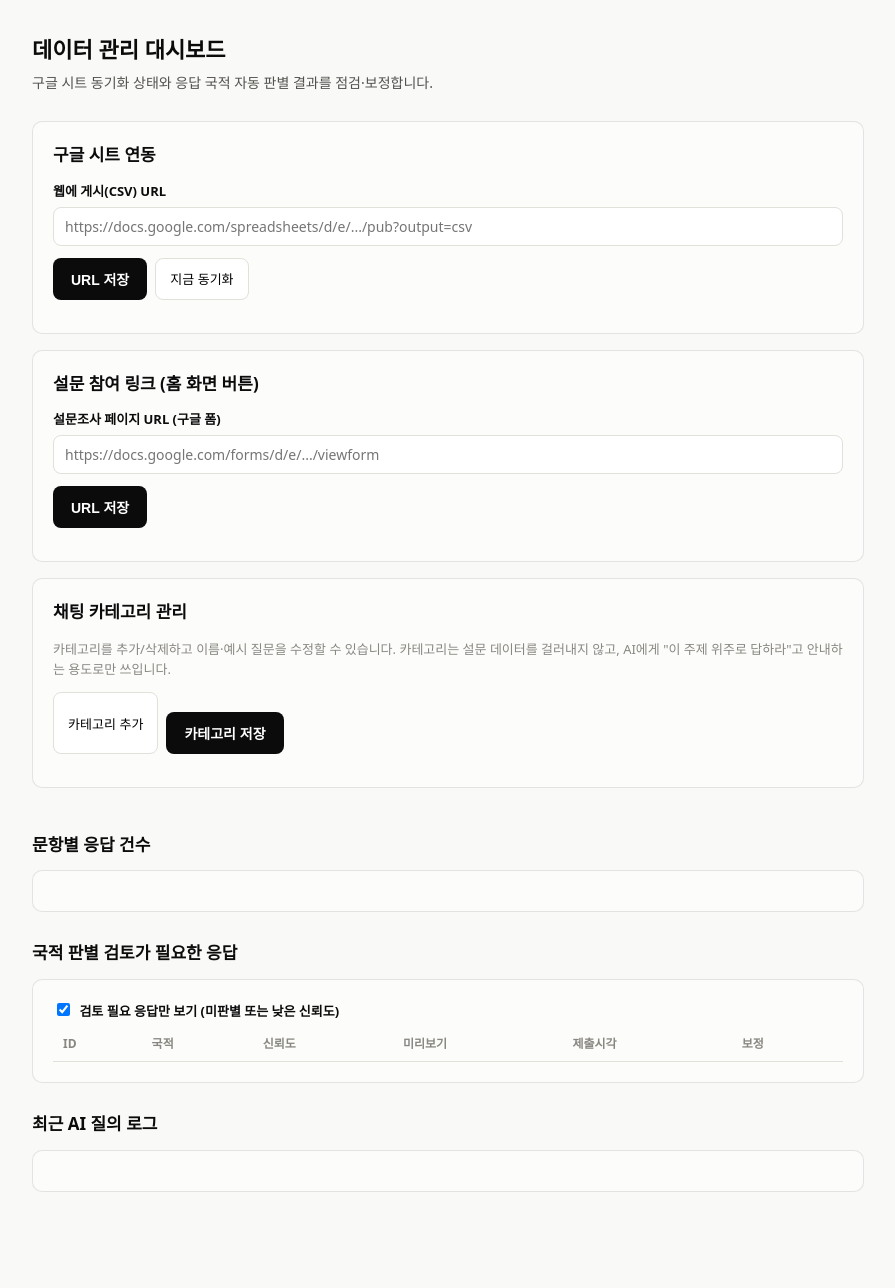
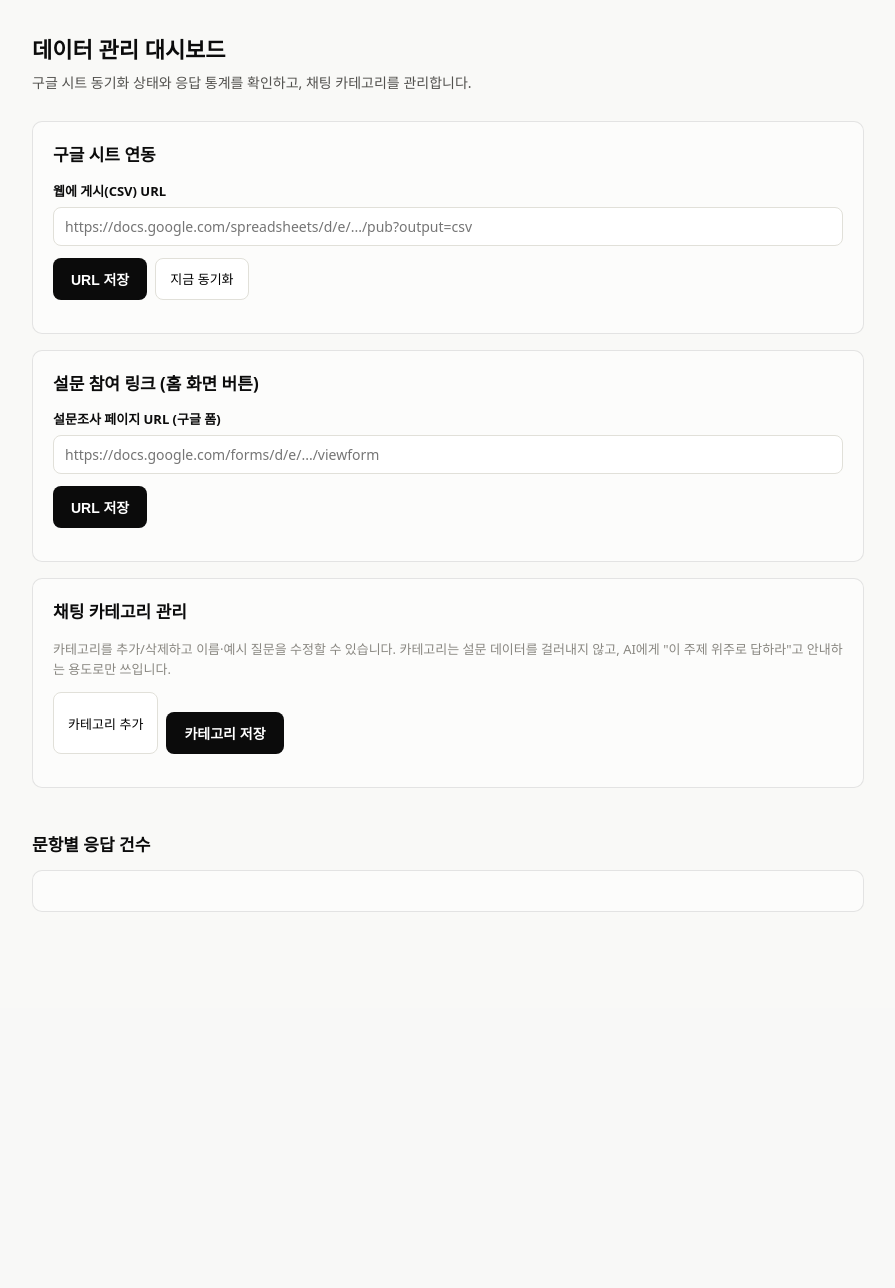
Before and after one commit to LSWCNE/KR_JP_Special, a FastAPI app: template app/templates/admin.html in a window 1280 px wide. Shown: the part 67-1355 px from the top of the page, without its empty margins (192-1087 px from the left). After the commit the page ends 979 px from the top, so only its background shows below. Run offline with FastAPI, Linux system fonts and the light colour scheme; the template is opened without the code that fills it, so the values that code supplies are empty; data comes from the database, SQL or seed files in the repository.

Commit message:
파일 수정

```diff
--- a/app/static/app.js
+++ b/app/static/app.js
@@ -11,12 +11,6 @@ async function api(path, options = {}) {
     throw new Error(detail);
   }
   return res.json();
-}
-
-function natBadge(nat) {
-  if (nat === "KR") return `<span class="badge kr">${t("badge.kr")}</span>`;
-  if (nat === "JP") return `<span class="badge jp">${t("badge.jp")}</span>`;
-  return `<span class="badge flag">${t("badge.unknown")}</span>`;
 }
 
 // 간단한 마크다운 -> HTML 변환 (AI 답변 등 신뢰할 수 없는 텍스트에 사용, XSS 방지를 위해 먼저 이스케이프 후 변환)
--- a/app/static/i18n.js
+++ b/app/static/i18n.js
@@ -26,7 +26,7 @@ const I18N = {
     "chat.example_prefix": "예시: ",
 
     "admin.title": "데이터 관리 대시보드",
-    "admin.subtitle": "구글 시트 동기화 상태와 응답 국적 자동 판별 결과를 점검·보정합니다.",
+    "admin.subtitle": "구글 시트 동기화 상태와 응답 통계를 확인하고, 채팅 카테고리를 관리합니다.",
     "admin.sheet_section_title": "구글 시트 연동",
     "admin.csv_label": "웹에 게시(CSV) URL",
     "admin.save_btn": "URL 저장",
@@ -48,34 +48,12 @@ const I18N = {
     "admin.syncing": "동기화 중...",
     "admin.sync_done": "동기화 완료: 현재 시트 기준 {new}건 반영 (중복 {duplicates}건 제외, CSV 총 {total}행). 이전 응답은 모두 교체되었습니다.",
     "admin.question_counts_title": "문항별 응답 건수",
-    "admin.review_title": "국적 판별 검토가 필요한 응답",
-    "admin.review_checkbox_label": "검토 필요 응답만 보기 (미판별 또는 낮은 신뢰도)",
-    "admin.th_id": "ID",
-    "admin.th_nationality": "국적",
-    "admin.th_confidence": "신뢰도",
-    "admin.th_preview": "미리보기",
-    "admin.th_submitted_at": "제출시각",
-    "admin.th_correction": "보정",
-    "admin.select_default": "국적 변경",
-    "admin.select_kr": "한국(KR)",
-    "admin.select_jp": "일본(JP)",
-    "admin.select_unknown": "미판별",
-    "admin.manual_tag": "(수동)",
-    "admin.exclude_btn": "제외",
-    "admin.unexclude_btn": "제외해제",
-    "admin.no_review_needed": "검토가 필요한 응답이 없습니다.",
-    "admin.ai_log_title": "최근 AI 질의 로그",
-    "admin.no_ai_log": "아직 AI 질의 기록이 없습니다.",
     "admin.stat_total": "전체 응답",
     "admin.stat_kr": "한국(KR)",
     "admin.stat_jp": "일본(JP)",
     "admin.stat_unknown": "국적 미판별",
     "admin.stat_low_confidence": "검토 필요(낮은 신뢰도)",
     "admin.stat_excluded": "제외 처리됨",
-
-    "badge.kr": "한국",
-    "badge.jp": "일본",
-    "badge.unknown": "미판별",
   },
   ja: {
     "nav.brand": "日韓文化交流 MVP",
@@ -102,7 +80,7 @@ const I18N = {
     "chat.example_prefix": "例: ",
 
     "admin.title": "データ管理ダッシュボード",
-    "admin.subtitle": "Googleスプレッドシートの同期状況と、回答の国籍自動判定結果を確認・修正します。",
+    "admin.subtitle": "Googleスプレッドシートの同期状況と回答統計を確認し、チャットカテゴリーを管理します。",
     "admin.sheet_section_title": "Googleスプレッドシート連携",
     "admin.csv_label": "ウェブに公開(CSV)のURL",
     "admin.save_btn": "URLを保存",
@@ -124,34 +102,12 @@ const I18N = {
     "admin.syncing": "同期中...",
     "admin.sync_done": "同期完了: 現在のシート基準で{new}件を反映(重複{duplicates}件を除外、CSV合計{total}行)。以前の回答はすべて置き換えられました。",
     "admin.question_counts_title": "設問別の回答件数",
-    "admin.review_title": "国籍判定の確認が必要な回答",
-    "admin.review_checkbox_label": "確認が必要な回答のみ表示(未判定または信頼度が低いもの)",
-    "admin.th_id": "ID",
-    "admin.th_nationality": "国籍",
-    "admin.th_confidence": "信頼度",
-    "admin.th_preview": "プレビュー",
-    "admin.th_submitted_at": "送信日時",
-    "admin.th_correction": "修正",
-    "admin.select_default": "国籍を変更",
-    "admin.select_kr": "韓国(KR)",
-    "admin.select_jp": "日本(JP)",
-    "admin.select_unknown": "未判定",
-    "admin.manual_tag": "(手動)",
-    "admin.exclude_btn": "除外",
-    "admin.unexclude_btn": "除外解除",
-    "admin.no_review_needed": "確認が必要な回答はありません。",
-    "admin.ai_log_title": "最近のAI質問ログ",
-    "admin.no_ai_log": "まだAIへの質問履歴がありません。",
     "admin.stat_total": "全体の回答数",
     "admin.stat_kr": "韓国(KR)",
     "admin.stat_jp": "日本(JP)",
     "admin.stat_unknown": "国籍未判定",
     "admin.stat_low_confidence": "要確認(信頼度低)",
     "admin.stat_excluded": "除外済み",
-
-    "badge.kr": "韓国",
-    "badge.jp": "日本",
-    "badge.unknown": "未判定",
   },
 };
 
--- a/app/static/style.css
+++ b/app/static/style.css
@@ -11,8 +11,6 @@
   --series-jp: #eb6834;   /* categorical slot 2 - orange */
   --seq-blue-500: #256abf;
   --seq-blue-300: #6da7ec;
-  --status-critical: #d03b3b;
-  --status-good: #0ca30c;
   --radius: 10px;
 }
 
@@ -75,19 +73,6 @@ h2 { font-size: 17px; margin: 28px 0 12px; }
   padding: 20px;
   margin-bottom: 16px;
 }
-
-.badge {
-  display: inline-block;
-  font-size: 12px;
-  font-weight: 600;
-  padding: 2px 8px;
-  border-radius: 999px;
-  color: #fff;
-}
-.badge.kr { background: var(--series-kr); }
-.badge.jp { background: var(--series-jp); }
-.badge.flag { background: var(--status-critical); }
-.badge.ok { background: var(--status-good); }
 
 label { display: block; font-size: 13px; font-weight: 600; margin: 14px 0 6px; }
 input[type=text], select, textarea {
--- a/app/templates/admin.html
+++ b/app/templates/admin.html
@@ -3,7 +3,7 @@
 {% block nav_admin %}active{% endblock %}
 {% block content %}
 <h1 data-i18n="admin.title">데이터 관리 대시보드</h1>
-<p class="subtitle" data-i18n="admin.subtitle">구글 시트 동기화 상태와 응답 국적 자동 판별 결과를 점검·보정합니다.</p>
+<p class="subtitle" data-i18n="admin.subtitle">구글 시트 동기화 상태와 응답 통계를 확인하고, 채팅 카테고리를 관리합니다.</p>
 
 <div class="card">
   <h2 style="margin-top:0" data-i18n="admin.sheet_section_title">구글 시트 연동</h2>
@@ -42,24 +42,6 @@
 <h2 data-i18n="admin.question_counts_title">문항별 응답 건수</h2>
 <div class="card" id="question-bars"></div>
 
-<h2 data-i18n="admin.review_title">국적 판별 검토가 필요한 응답</h2>
-<div class="card">
-  <label style="margin-top:0"><input type="checkbox" id="needs-review-only" checked style="width:auto; display:inline-block; margin-right:6px"> <span data-i18n="admin.review_checkbox_label">검토 필요 응답만 보기 (미판별 또는 낮은 신뢰도)</span></label>
-  <table id="responses-table">
-    <thead><tr>
-      <th data-i18n="admin.th_id">ID</th>
-      <th data-i18n="admin.th_nationality">국적</th>
-      <th data-i18n="admin.th_confidence">신뢰도</th>
-      <th data-i18n="admin.th_preview">미리보기</th>
-      <th data-i18n="admin.th_submitted_at">제출시각</th>
-      <th data-i18n="admin.th_correction">보정</th>
-    </tr></thead>
-    <tbody></tbody>
-  </table>
-</div>
-
-<h2 data-i18n="admin.ai_log_title">최근 AI 질의 로그</h2>
-<div class="card" id="ai-log-list"></div>
 {% endblock %}
 {% block extra_script %}
 <script>
@@ -95,7 +77,6 @@ document.getElementById("sync-btn").addEventListener("click", async () => {
     const res = await api("/api/admin/sync", { method: "POST" });
     statusEl.textContent = t("admin.sync_done", { new: res.new, duplicates: res.duplicates_in_sheet, total: res.total_rows_in_csv });
     loadStats();
-    loadResponses();
   } catch (e) {
     statusEl.textContent = t("chat.error_prefix") + e.message;
   }
@@ -121,42 +102,6 @@ async function loadStats() {
       <div class="bar-value">${n}</div>
     </div>
   `).join("");
-}
-
-async function loadResponses() {
-  const needsReviewOnly = document.getElementById("needs-review-only").checked;
-  const rows = await api(`/api/admin/responses?needs_review_only=${needsReviewOnly}`);
-  document.querySelector("#responses-table tbody").innerHTML = rows.map(r => `
-    <tr>
-      <td>${r.id}</td>
-      <td>${natBadge(r.nationality)} ${r.nationality_manual ? `<span class="hint">${t("admin.manual_tag")}</span>` : ""}</td>
-      <td>${r.nationality_confidence}</td>
-      <td class="hint" title="${r.preview}">${r.preview.length > 60 ? r.preview.slice(0, 60) + "…" : r.preview}</td>
-      <td class="hint">${(r.submitted_at || "").slice(0, 16).replace("T", " ")}</td>
-      <td>
-        <select onchange="overrideNationality(${r.id}, this.value)" style="width:auto; display:inline-block; padding:4px 6px;">
-          <option value="">${t("admin.select_default")}</option>
-          <option value="KR">${t("admin.select_kr")}</option>
-          <option value="JP">${t("admin.select_jp")}</option>
-          <option value="UNKNOWN">${t("admin.select_unknown")}</option>
-        </select>
-        <button class="secondary" onclick="toggleExcluded(${r.id}, ${!r.excluded})">${r.excluded ? t("admin.unexclude_btn") : t("admin.exclude_btn")}</button>
-      </td>
-    </tr>
-  `).join("") || `<tr><td colspan="6" class="hint">${t("admin.no_review_needed")}</td></tr>`;
-}
-
-async function overrideNationality(id, value) {
-  if (!value) return;
-  await api(`/api/admin/responses/${id}`, { method: "PATCH", body: JSON.stringify({ nationality: value }) });
-  loadResponses();
-  loadStats();
-}
-
-async function toggleExcluded(id, value) {
-  await api(`/api/admin/responses/${id}`, { method: "PATCH", body: JSON.stringify({ excluded: value }) });
-  loadResponses();
-  loadStats();
 }
 
 let categoriesData = [];
@@ -229,25 +174,12 @@ async function loadCategoriesAdmin() {
   renderCategoriesList();
 }
 
-async function loadAiLogs() {
-  const logs = await api("/api/ai/logs?limit=10");
-  document.getElementById("ai-log-list").innerHTML = logs.length ? logs.map(l => `
-    <div class="content-item">
-      <b>Q.</b> ${l.question}<br>
-      <span class="hint"><b>A.</b> ${(l.answer || "").slice(0, 200)}${(l.answer || "").length > 200 ? "..." : ""}</span>
-    </div>
-  `).join("") : `<p class="hint">${t("admin.no_ai_log")}</p>`;
-}
-
 function loadAllDynamic() {
   loadSettings();
   loadStats();
-  loadResponses();
   loadCategoriesAdmin();
-  loadAiLogs();
 }
 
-document.getElementById("needs-review-only").addEventListener("change", loadResponses);
 document.addEventListener("kj-lang-changed", loadAllDynamic);
 
 loadAllDynamic();
```
